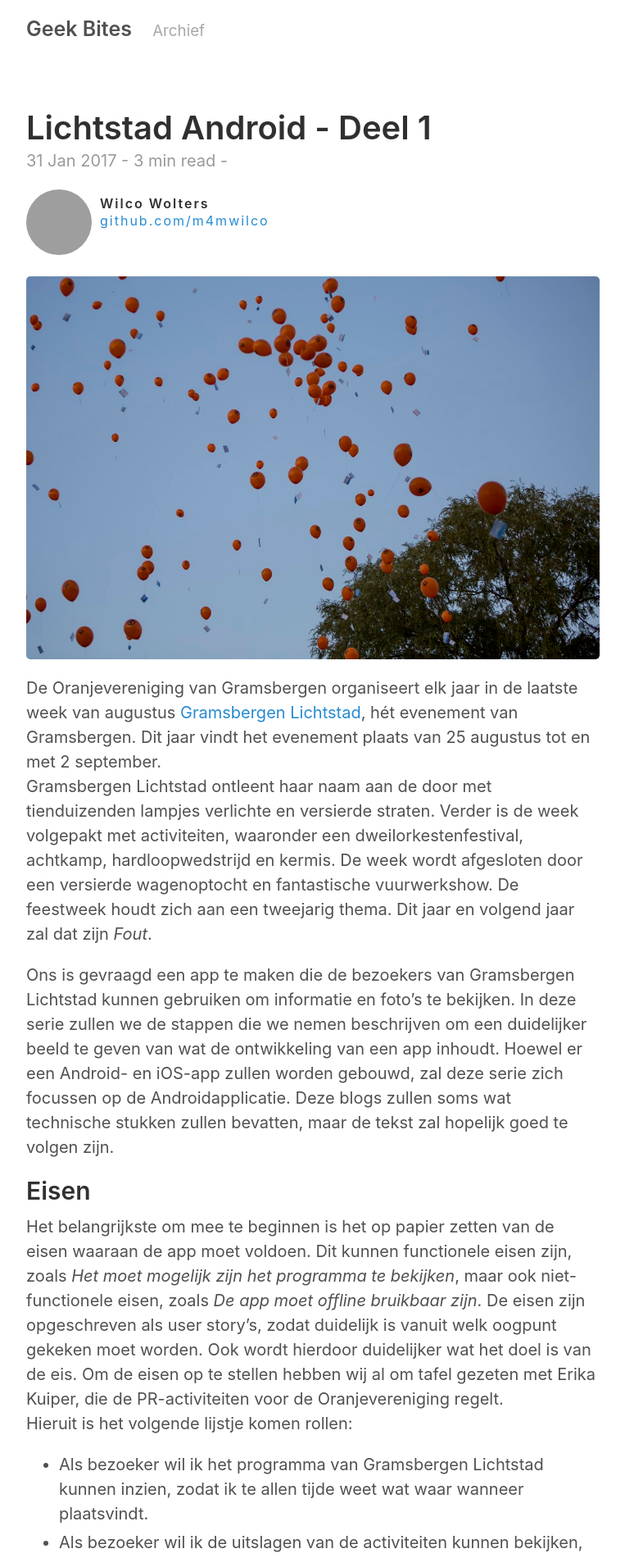
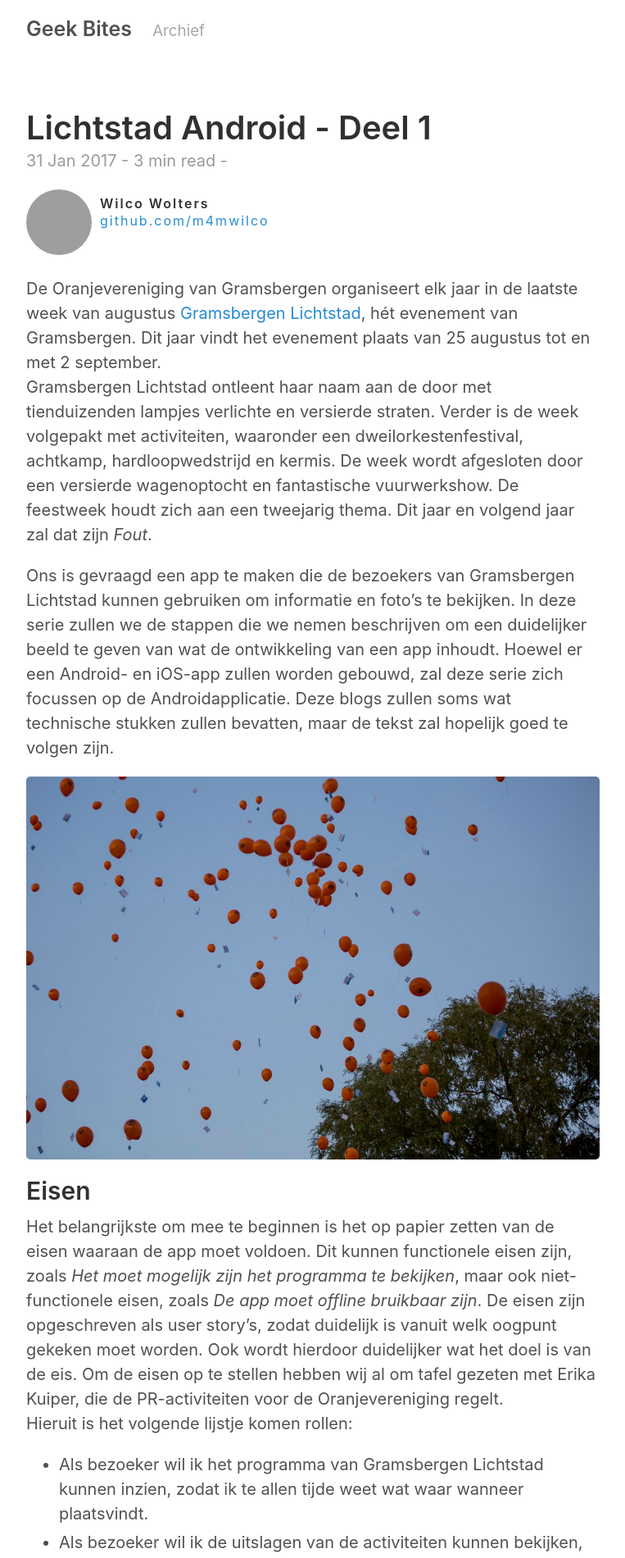
Before and after one commit to move4mobile/geekbites, a Jekyll site: the page built from _posts/2017-01-31-lichtstad-android-1.md, in a window 1280 px wide. Shown: the top 1900 px of the page at 82% size, without its empty margins (258-1021 px from the left). Built offline with Jekyll 4.4.1, drawn with Linux system fonts in a browser that asks for light colours; comment, search, counter and statistics services are not loaded; grey boxes are pictures that could not be loaded.

Commit message:
Move image

```diff
--- a/_posts/2017-01-31-lichtstad-android-1.md
+++ b/_posts/2017-01-31-lichtstad-android-1.md
@@ -8,12 +8,12 @@ author: wilco
 min_read: 3
 ---
 
-![Opening Gramsbergen Lichtstad](/assets/lichtstad-1.jpg)
-
 De Oranjevereniging van Gramsbergen organiseert elk jaar in de laatste week van augustus [Gramsbergen Lichtstad](http://gramsbergen.nl/index.php/oranjevereniging/gramsbergen-lichtstad), hét evenement van Gramsbergen. Dit jaar  vindt het evenement plaats van 25 augustus tot en met 2 september.
 Gramsbergen Lichtstad ontleent haar naam aan de door met tienduizenden lampjes verlichte en versierde straten. Verder is de week volgepakt met activiteiten, waaronder een dweilorkestenfestival, achtkamp, hardloopwedstrijd en kermis. De week wordt afgesloten door een versierde wagenoptocht en fantastische vuurwerkshow. De feestweek houdt zich aan een tweejarig thema. Dit jaar en volgend jaar zal dat zijn _Fout_.
 
 Ons is gevraagd een app te maken die de bezoekers van Gramsbergen Lichtstad kunnen gebruiken om informatie en foto's te bekijken. In deze serie zullen we de stappen die we nemen beschrijven om een duidelijker beeld te geven van wat de ontwikkeling van een app inhoudt. Hoewel er een Android- en iOS-app zullen worden gebouwd, zal deze serie zich focussen op de Androidapplicatie. Deze blogs zullen soms wat technische stukken zullen bevatten, maar de tekst zal hopelijk goed te volgen zijn.
+
+![Opening Gramsbergen Lichtstad](/assets/lichtstad-1.jpg)
 
 ## Eisen
 Het belangrijkste om mee te beginnen is het op papier zetten van de eisen waaraan de app moet voldoen. Dit kunnen functionele eisen zijn, zoals _Het moet mogelijk zijn het programma te bekijken_, maar ook niet-functionele eisen, zoals _De app moet offline bruikbaar zijn_. De eisen zijn opgeschreven als user story's, zodat duidelijk is vanuit welk oogpunt gekeken moet worden. Ook wordt hierdoor duidelijker wat het doel is van de eis. Om de eisen op te stellen hebben wij al om tafel gezeten met Erika Kuiper, die de PR-activiteiten voor de Oranjevereniging regelt.
```
